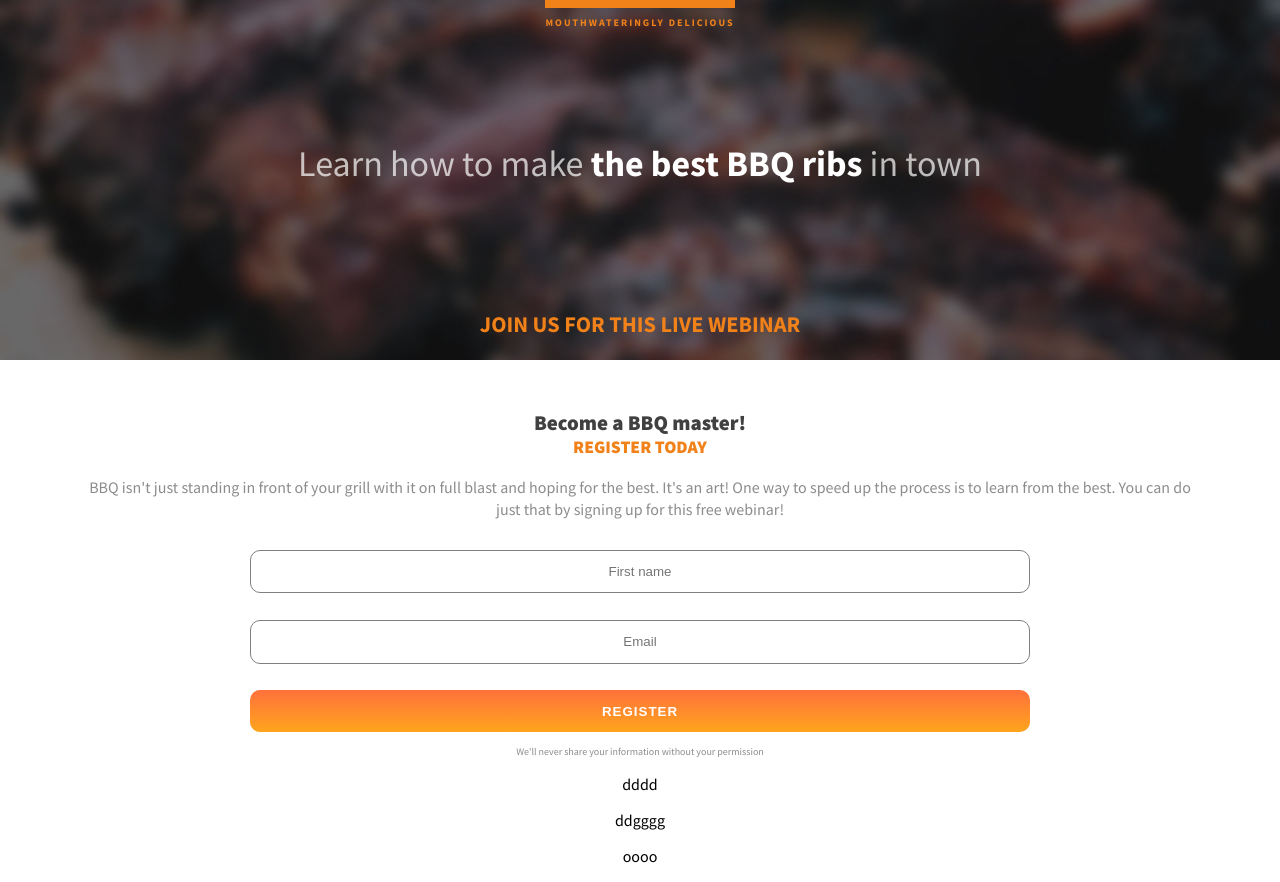
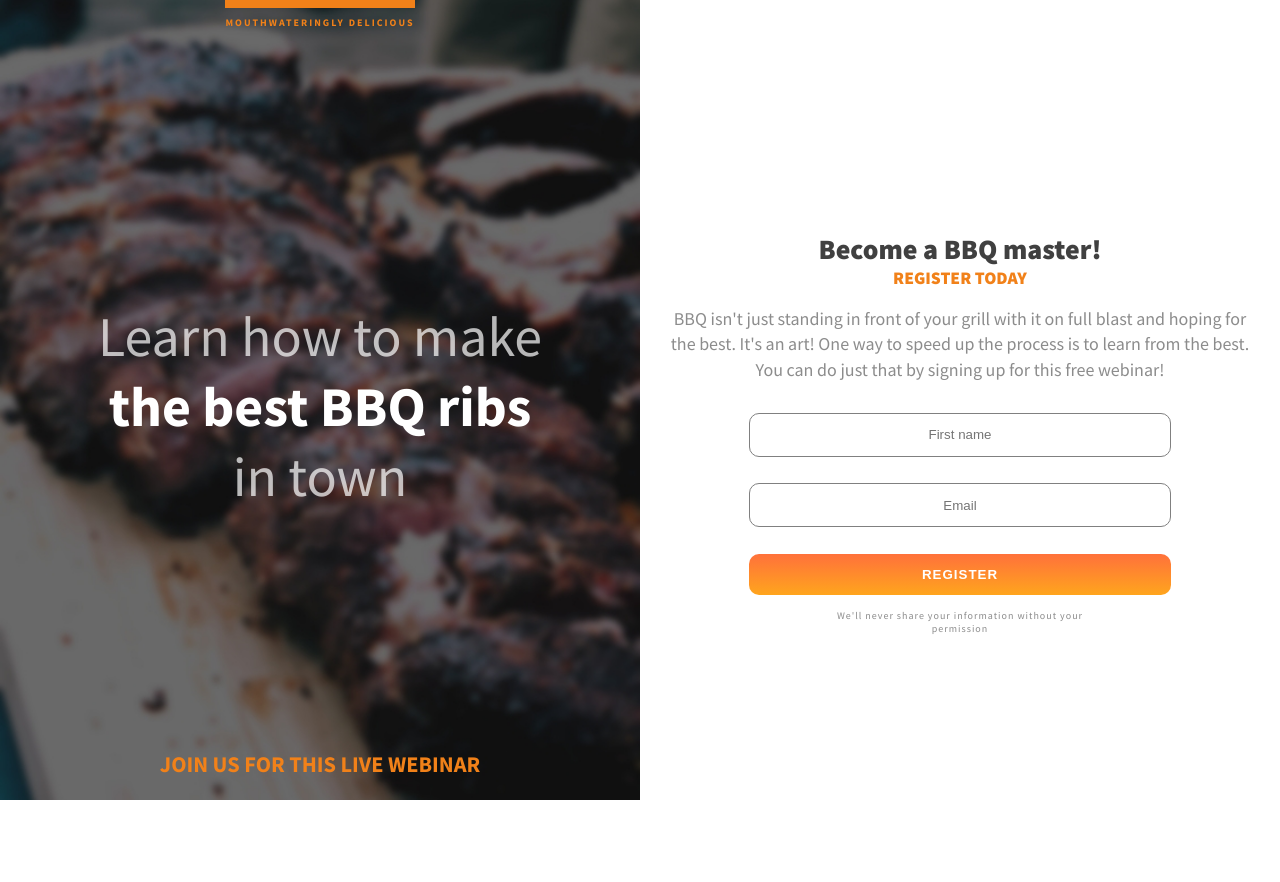
Before and after one commit to Blackchickenn/10_BBQ_1, a plain HTML site: page index.html in a window 1280 px wide. After the commit the page ends 800 px from the top, so only its background shows below. Drawn offline with Linux system fonts and the light colour scheme; files that its build step writes are made by us from their sources; files whose address does not match are found by name.

Commit message:
started media query

```diff
--- a/index.html
+++ b/index.html
@@ -25,10 +25,6 @@
             <input type="submit" class="registerbtn" value="Register">
         </div>
         <p class="no-info">We'll never share your information without your permission</p>
-        <p>dddd</p>
-        <p>ddgggg
-        </p>
-        <p>oooo</p>
     </section>
 </body>
 </html>
--- a/style.css
+++ b/style.css
@@ -1,3 +1,6 @@
+*{
+    box-sizing: border-box;
+}
 body{
     margin: 0;
     padding: 0;
@@ -49,6 +52,7 @@ h2{
 }
 .no-info{
     font-size: 0.625rem;
+    letter-spacing: 1px;
 }
 .main-text{
     margin-top: 0;
@@ -63,6 +67,7 @@ body{
     margin: 0 auto;
 }
 .first-section{
+    background-color: #404040;
     background-image: url(/Scrimba/CSS/10_BBQ/images/dark-ribs.jpg);
     background-position: center;
     background-size: cover;
@@ -104,3 +109,27 @@ body{
     width: 40%;
     margin: 0 auto;
 }
+
+/* ======MEDIA QUERY======= */
+@media (min-width:600px){
+    body{
+        font-size: 1.125rem;
+        display: flex;
+    }
+    h1{
+        font-size: 3.5rem;
+        margin-bottom: 0;
+    }
+    h2{
+        font-size: 1.75rem;
+    }
+    .first-section, .second-section{
+        width: 50%;
+        min-height: 100vh;
+    }
+    .second-section{
+        display: flex;
+        flex-direction: column;
+        justify-content: center;
+    }
+}
```
